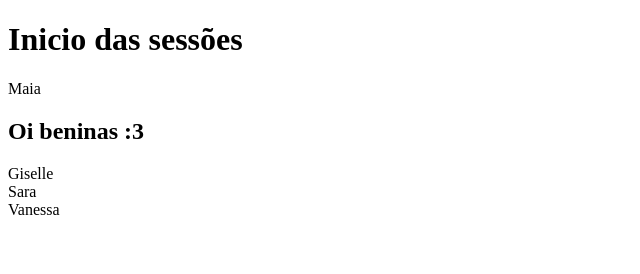
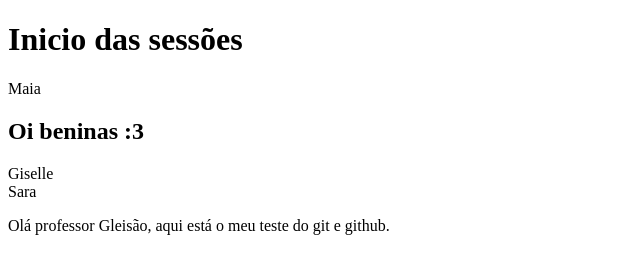
Before and after one commit to Samkuran/Projeto_equipeGithub, a plain HTML site: page index.html in a window 1280 px wide. Shown: the whole page, without its empty margins (0-640 px from the left). Drawn offline with Linux system fonts and the light colour scheme.

Commit message:
Atualizei a minha section e coloquei na minha branch

```diff
--- a/index.html
+++ b/index.html
@@ -16,7 +16,10 @@
         <h2>Oi beninas :3</h2>
         <section>Giselle</section>
         <section>Sara</section>
-        <section>Vanessa</section>
+
+        <section>
+            <p>Olá professor Gleisão, aqui está o meu teste do git e github.</p>
+        </section>
     </article>
 </body>
 
```
